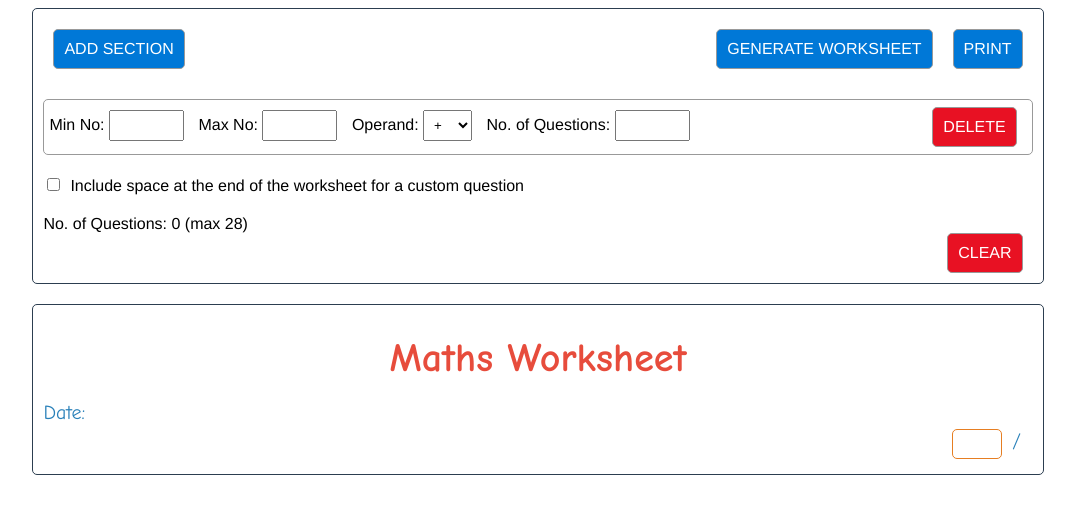
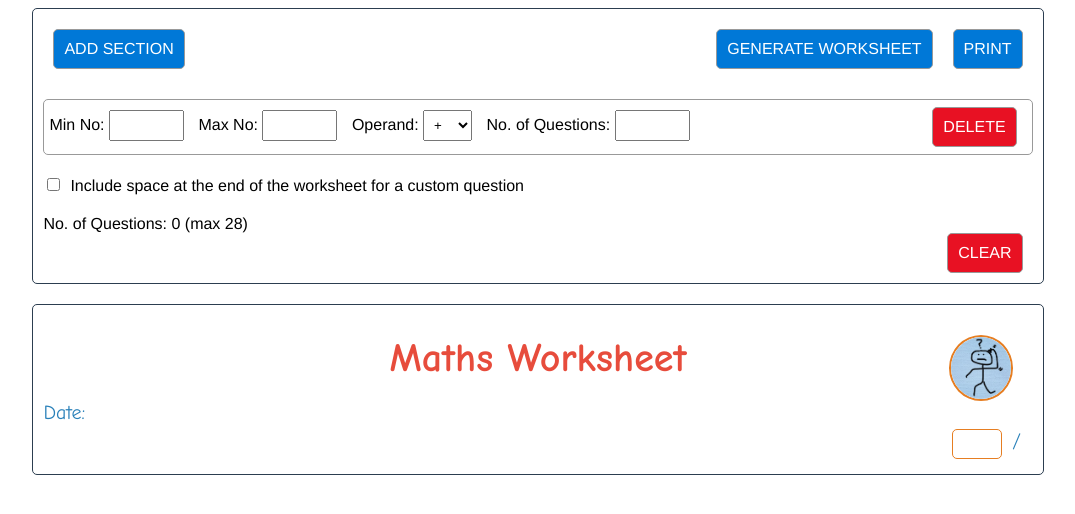
Before and after one commit to robings/worksheetGenerator, a plain HTML site: page index.html in a window 1280 px wide. Shown: the whole page, without its empty margins (102-1177 px from the left). Drawn offline with Linux system fonts and the light colour scheme.

Commit message:
Added image to worksheet header

```diff
--- a/index.html
+++ b/index.html
@@ -49,6 +49,7 @@
     </header>
 
     <main>
+        <img src="./confused.png" />
         <h1>Maths Worksheet</h1>
         <div>Date:</div>
         <div id="worksheet"></div>
--- a/styles.css
+++ b/styles.css
@@ -101,9 +101,11 @@ header .error-message {
 }
 
 main {
+    position: relative;
     font-family: 'Comic Sans MS', 'sans-serif';
     color: #2980b9;
     font-size: 20px;
+    overflow: auto;
 }
 
 main h1 {
@@ -111,6 +113,16 @@ main h1 {
     color: #e74c3c;
     margin: 0.5em;
 }
+
+main img {
+    width: 64px;
+    border: 2px solid #e67e22;
+    border-radius: 50%;
+    position: absolute;
+    top: 30px;
+    right: 30px;
+}
+
 
 #worksheet {
     overflow: auto;
```
Also changed, not shown: confused.png (added).
